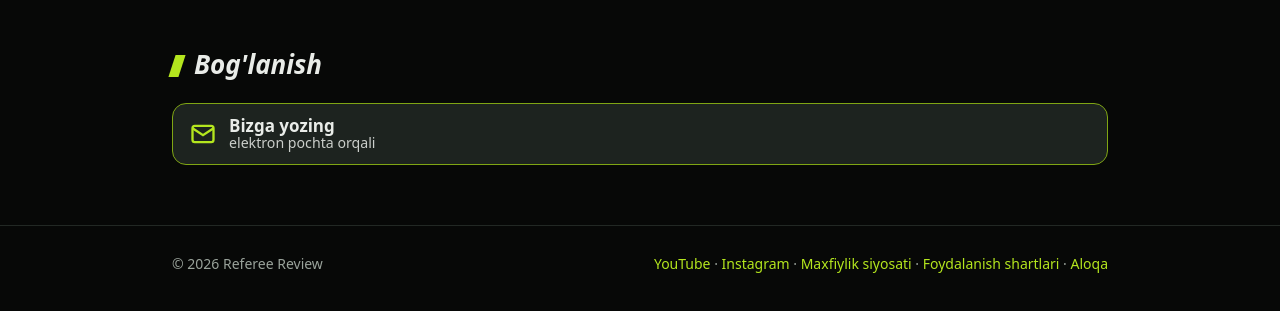
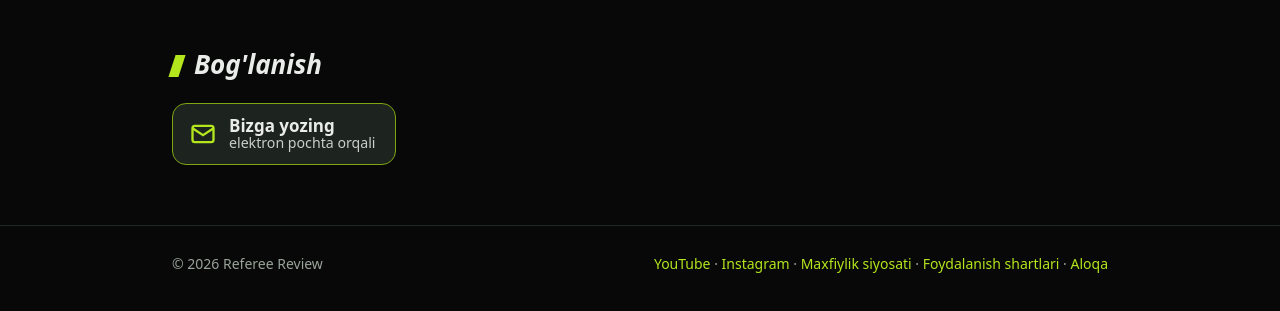
Before and after one commit to refereereview-uz/refereereview-uz.github.io, a plain HTML site: page index.html in a window 1280 px wide. Shown: the part 1607-1918 px from the top of the page. Drawn offline with Linux system fonts and the light colour scheme.

Commit message:
Contact button: compact width
Co-Authored-By: Claude Opus 5.5 <noreply@anthropic.com>
Claude-Session: https://claude.ai/code/session_01FbMEnatgKn25D2sfxP8Yjm

```diff
--- a/index.html
+++ b/index.html
@@ -1,7 +1,7 @@
 <!doctype html>
 <html lang="uz"><head><meta charset="utf-8"><meta name="viewport" content="width=device-width, initial-scale=1">
 <title>Referee Review — hakamlik qarorlari tahlili</title><meta name="description" content="Referee Review — bahsli hakamlik qarorlarini o'sha yilgi IFAB qoidalari bilan tahlil qiluvchi loyiha. Independent analysis of controversial refereeing decisions under the Laws of the Game of the day.">
-<link rel="icon" href="assets/favicon.png"><link rel="stylesheet" href="style.css?v=4"><script src="lang.js?v=4"></script></head>
+<link rel="icon" href="assets/favicon.png"><link rel="stylesheet" href="style.css?v=5"><script src="lang.js?v=5"></script></head>
 <body>
 <header class="top"><div class="wrap"><a href="index.html"><img src="assets/logo.jpg" alt="Referee Review"></a>
 <span class="name">REFEREE <b>REVIEW</b></span><nav><a href="index.html" class="hide-s"><span data-l="uz">Bosh sahifa</span><span data-l="en">Home</span></a><a href="privacy.html" class=""><span data-l="uz">Maxfiylik</span><span data-l="en">Privacy</span></a><a href="terms.html" class=""><span data-l="uz">Shartlar</span><span data-l="en">Terms</span></a><a class="soc yt" href="https://www.youtube.com/@refereereview" title="YouTube" aria-label="YouTube"><svg viewBox="0 0 24 24" width="20" height="20" aria-hidden="true"><path fill="currentColor" d="M8 5v14l11-7z"/></svg></a><a class="soc ig" href="https://www.instagram.com/refereereviewuz/" title="Instagram" aria-label="Instagram"><svg viewBox="0 0 24 24" width="20" height="20" aria-hidden="true"><rect x="3" y="3" width="18" height="18" rx="5" fill="none" stroke="currentColor" stroke-width="2"/><circle cx="12" cy="12" r="4" fill="none" stroke="currentColor" stroke-width="2"/><circle cx="17.5" cy="6.5" r="1.3" fill="currentColor"/></svg></a><span class="lang"><button data-set="uz">UZ</button><button data-set="en">EN</button></span></nav></div></header>
--- a/style.css
+++ b/style.css
@@ -48,5 +48,5 @@ header.top nav .soc:hover { color:#0b0d08; background:var(--lime); border-color:
 .cta:hover { transform:translateY(-1px); text-decoration:none; filter:brightness(1.08); }
 @media (max-width:560px){ header.top nav .soc{ display:none } .cta{ flex:1 } }
 
-.cta.mailbtn { background:#1d231f; border:1px solid var(--lime-d); color:var(--text); }
+.cta.mailbtn { display:inline-flex; background:#1d231f; border:1px solid var(--lime-d); color:var(--text); }
 .cta.mailbtn svg { color:var(--lime); }
```
Also changed, not shown: privacy.html (+1 -1 lines), terms.html (+1 -1 lines).
